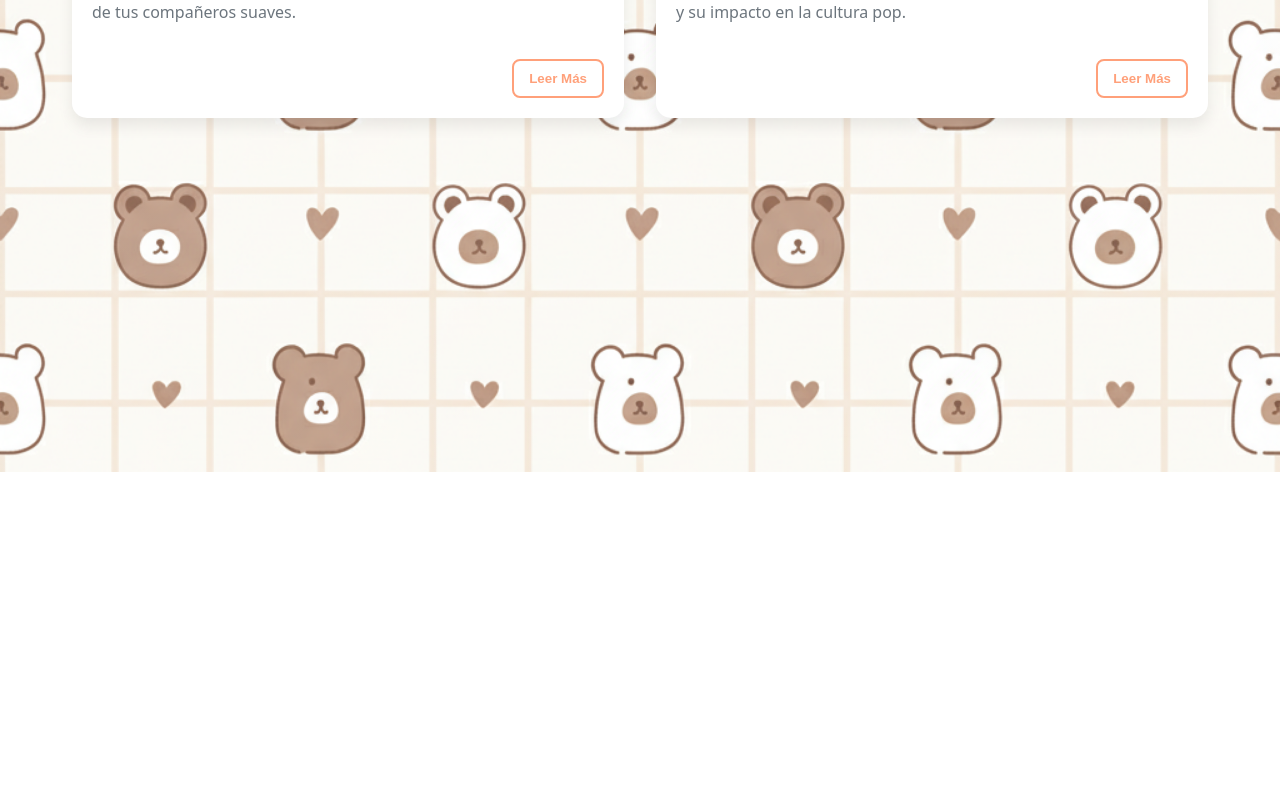
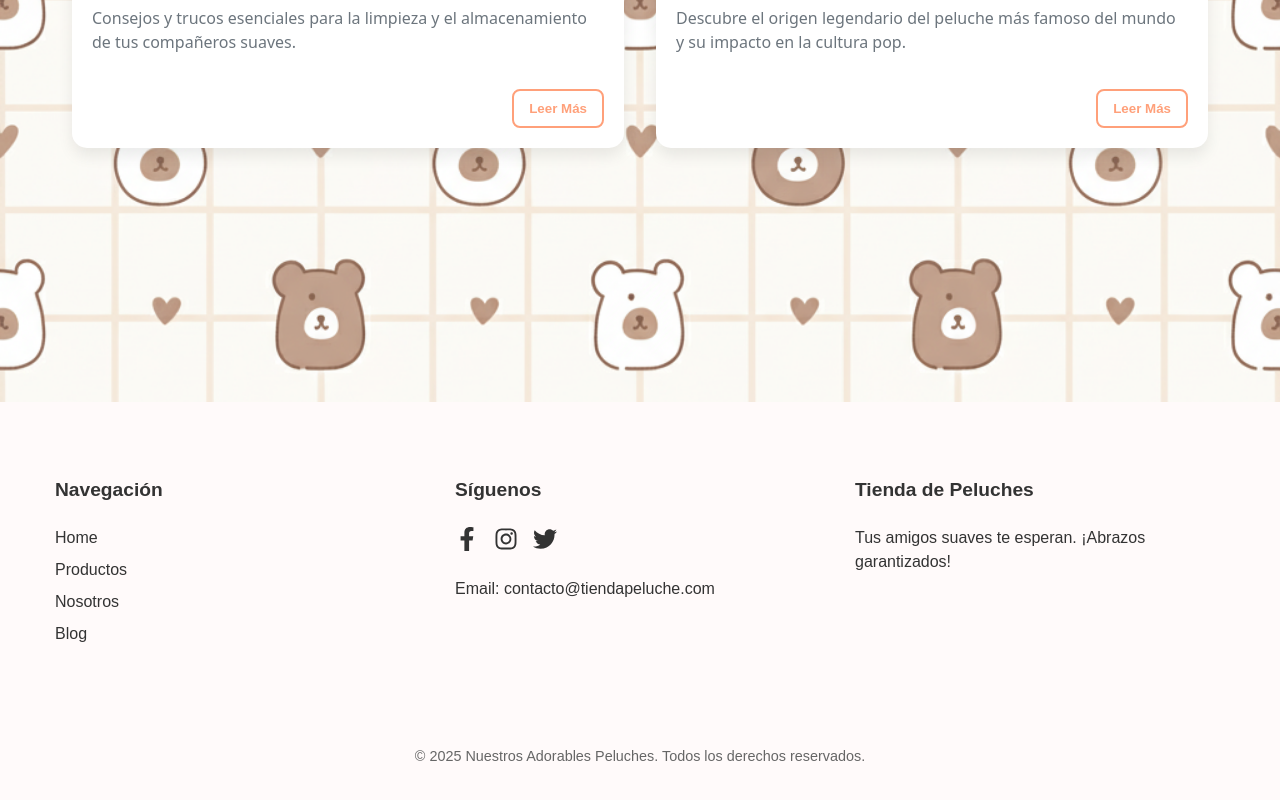
Before and after one commit to 000francisca0/NuevoProyecto, a React (Vite) app: page /blog in a window 1280 px wide. Shown: the part 328-1128 px from the top of the page. Before the commit the page ends 800 px from the top, so only its background shows below. Built offline with nearby package versions, Linux system fonts and the light colour scheme.

Commit message:
Algunos cambios de estilo + ingreso de Footer

```diff
--- /dev/null
+++ b/src/components/footer.jsx
@@ -0,0 +1,52 @@
+import React from 'react';
+import { Link } from 'react-router-dom';
+// Ejemplo usando Font Awesome (Fa)
+import { FaFacebookF, FaInstagram, FaTwitter } from 'react-icons/fa';
+// Si usas otra librería, ajusta las importaciones: ej. import { IoLogoFacebook } from 'react-icons/io5';
+
+const Footer = () => {
+  return (
+    <footer className="footer-container">
+      <div className="footer-content">
+
+        {/* Sección 1: Navegación */}
+        <div className="footer-section">
+          <h3>Navegación</h3>
+          <ul>
+            <li><Link to="/home">Home</Link></li>
+            <li><Link to="/productos">Productos</Link></li>
+            <li><Link to="/nosotros">Nosotros</Link></li>
+            <li><Link to="/blog">Blog</Link></li>
+          </ul>
+        </div>
+
+        {/* Sección 2: Contacto y Redes (Usando React Icons y Links simulados) */}
+        <div className="footer-section">
+          <h3>Síguenos</h3>
+          {/* Se usa "Link to" para simular que son enlaces internos o no funcionales */}
+          <div className="social-links">
+            <Link to="/social/facebook" aria-label="Facebook"><FaFacebookF /></Link>
+            <Link to="/social/instagram" aria-label="Instagram"><FaInstagram /></Link>
+            <Link to="/social/twitter" aria-label="Twitter"><FaTwitter /></Link>
+          </div>
+
+          <p className="contact-info">Email: contacto@tiendapeluche.com</p>
+        </div>
+
+        {/* Sección 3: Logo/Misión Breve */}
+        <div className="footer-section footer-logo">
+          <h3>Tienda de Peluches</h3>
+          <p>Tus amigos suaves te esperan. ¡Abrazos garantizados!</p>
+        </div>
+
+      </div>
+
+      {/* Aviso de Copyright */}
+      <div className="footer-bottom">
+        <p>&copy; {new Date().getFullYear()} Nuestros Adorables Peluches. Todos los derechos reservados.</p>
+      </div>
+    </footer>
+  );
+};
+
+export default Footer;
--- a/src/components/layout/MainLayout.jsx
+++ b/src/components/layout/MainLayout.jsx
@@ -4,6 +4,7 @@ import { Outlet } from 'react-router-dom';
 // La ruta '../header/header' sube un nivel desde 'layout' a 'components',
 // y luego entra a la carpeta 'header' para encontrar el archivo 'header.jsx'
 import Header from '../header.jsx';
+import Footer from '../footer.jsx';
 
 function MainLayout() {
   return (
@@ -13,6 +14,7 @@ function MainLayout() {
         {/* Aquí se renderizará el contenido de cada página (Productos, Nosotros, etc.) */}
         <Outlet />
       </main>
+      <Footer />
     </>
   );
 }
--- a/src/index.css
+++ b/src/index.css
@@ -12,6 +12,7 @@
   --color-celeste-foco: #007bff;
   --color-texto-gris: #6c757d;
   --color-texto-oscuro: #343a40;
+  --color-fondo-footer: #fffafa; /* Blanco con un toque rosa (similar al tono de un peluche) */
 
   /* Estilos Raíz Generales de index.css */
   font-family: system-ui, -apple-system, BlinkMacSystemFont, 'Segoe UI', Roboto, Oxygen, Ubuntu, Cantarell, 'Open Sans', 'Helvetica Neue', sans-serif;
@@ -333,12 +334,16 @@ a:hover {
 }
 
 .form-container {
-  max-width: 500px;
+  background-color: var(--color-fondo-card);
+  border: 1px solid var(--color-celeste-claro);
+  border-radius: 20px;
+  box-shadow: 0 15px 35px rgba(0, 0, 0, 0.1),
+              0 5px 15px rgba(0, 0, 0, 0.05);
+  max-width: 420px;
   width: 90%;
-  padding: 50px 30px;
-  background-color: var(--color-fondo-card);
-  border-radius: 20px;
-  box-shadow: 0 15px 30px rgba(0, 0, 0, 0.2);
+  padding: 50px 40px;
+  box-sizing: border-box;
+  text-align: center; /* títulos centrados */
 }
 
 /* Estilos de inputs, botones de login, etc. (continúa de inicio.css) */
@@ -504,13 +509,16 @@ body.home-background {
 /* --- Productos (Fondo con Opacidad Blanca Fuerte) --- */
 /* Contenido de productos.css */
 .productos-page-container {
+  /* Ya no necesitamos el background-color ni el padding-top aquí */
   max-width: 1200px;
   margin: 0 auto;
+  /* Solo necesitamos el padding para los lados y abajo */
   padding: 2rem;
   box-sizing: border-box;
 }
 
 .productos-title {
+  padding: 15px 30px;
   text-align: center;
   font-size: 2.8rem;
   font-weight: 800;
@@ -523,17 +531,16 @@ body.home-background {
   grid-template-columns: repeat(auto-fit, minmax(280px, 1fr));
   gap: 2rem;
 }
+/* Añade esto al final de tu archivo productos.css */
 
-/* ESTILO DEL BODY PARA PRODUCTOS (Capa blanca fuerte) */
 body.productos-background {
   /* 🎨 Capa blanca semi-transparente sobre la imagen */
   background-image:
     linear-gradient(rgba(255, 255, 255, 0.85), rgba(255, 255, 255, 0.85)), /* Capa blanca con 85% de opacidad */
-    url('/oso5.jpg'); /* Tu imagen de fondo */
+    url('./oso5.jpg'); /* Tu imagen de fondo */
 
   background-size: cover;
   background-position: center;
-  background-repeat: no-repeat;
   background-attachment: fixed;
 }
 
@@ -642,3 +649,93 @@ body.productos-background {
   /* Asegura que ocupe todo el espacio dentro del MainLayout */
   min-height: calc(100vh - 70px - 4rem);
 }
+
+
+.footer-container {
+  /* Fondo muy claro, similar al del cuerpo de la página */
+
+  background-color: var(--color-fondo-footer); /* Asegura que el footer tenga un color de fondo definido */
+  border-top: 3px solid var(--color-borde-superior); /* Un borde superior más notorio */
+  /* Estilos que ya tenías */
+  padding: 40px 20px 20px;
+  color: #333;
+  font-family: 'Arial', sans-serif;
+}
+
+.footer-content {
+  display: flex;
+  flex-wrap: wrap; /* Para que se adapte bien en móviles */
+  justify-content: space-around;
+  max-width: 1200px;
+  margin: 0 auto; /* Centra el contenido */
+  padding-bottom: 20px;
+}
+
+.footer-section {
+  flex: 1; /* Distribuye el espacio */
+  min-width: 200px; /* Ancho mínimo para cada columna */
+  margin: 15px;
+}
+
+.footer-section h3 {
+  color: var(--color-texto-principal);
+  font-size: 1.2em;
+  margin-bottom: 15px;
+  border-bottom: 1px dashed var(--color-borde); /* Un separador juguetón */
+  padding-bottom: 5px;
+}
+
+.footer-section ul {
+  list-style: none;
+  padding: 0;
+}
+
+.footer-section li {
+  margin-bottom: 8px;
+}
+
+.footer-section a {
+  text-decoration: none;
+  color: var(--color-texto-principal);
+  transition: color 0.3s;
+}
+
+.footer-section a:hover {
+  color: #ff69b4; /* Un rosa amigable al pasar el ratón */
+}
+
+/* Enlaces de redes sociales */
+.social-links a {
+  font-size: 1.5em;
+  margin-right: 15px;
+  display: inline-block;
+  transform: scale(1);
+  transition: transform 0.2s;
+}
+
+.social-links a:hover {
+  transform: scale(1.15); /* Efecto de "rebote" */
+}
+
+/* Sección de Copyright */
+.footer-bottom {
+  text-align: center;
+  margin-top: 20px;
+  padding-top: 15px;
+  border-top: 1px solid var(--color-borde);
+  font-size: 0.9em;
+  color: #666; /* Un gris suave */
+}
+
+/* Estilos de adaptación para móviles */
+@media (max-width: 768px) {
+  .footer-content {
+    flex-direction: column;
+    align-items: center;
+  }
+  .footer-section {
+    text-align: center;
+    min-width: 100%;
+    margin: 10px 0;
+  }
+}
```
